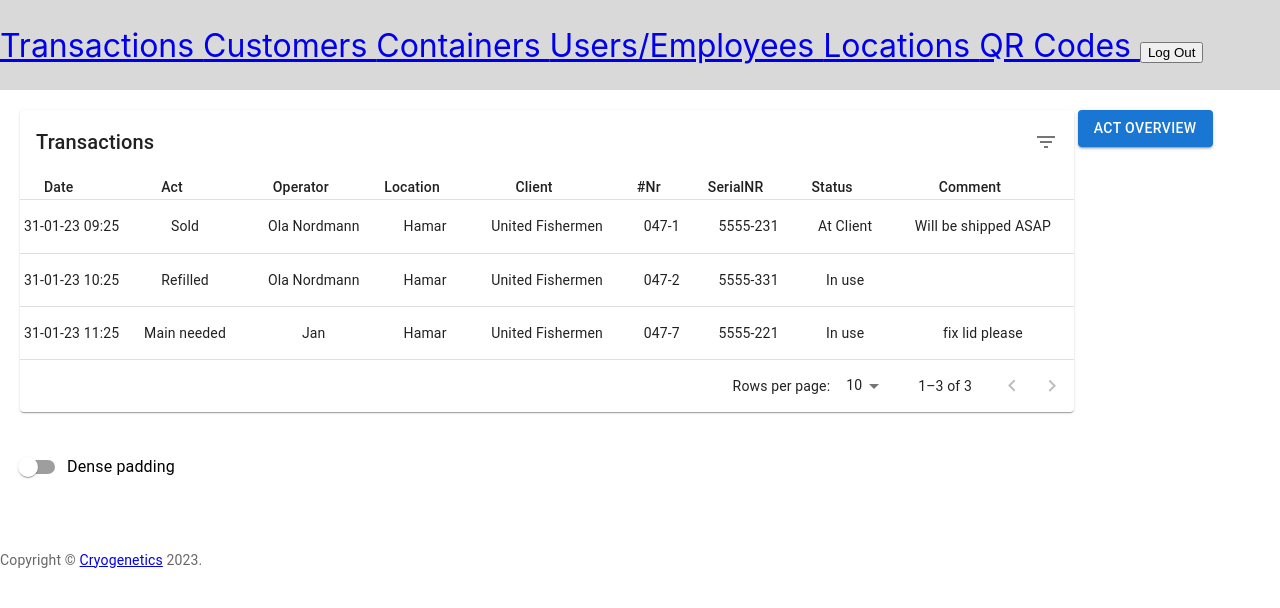
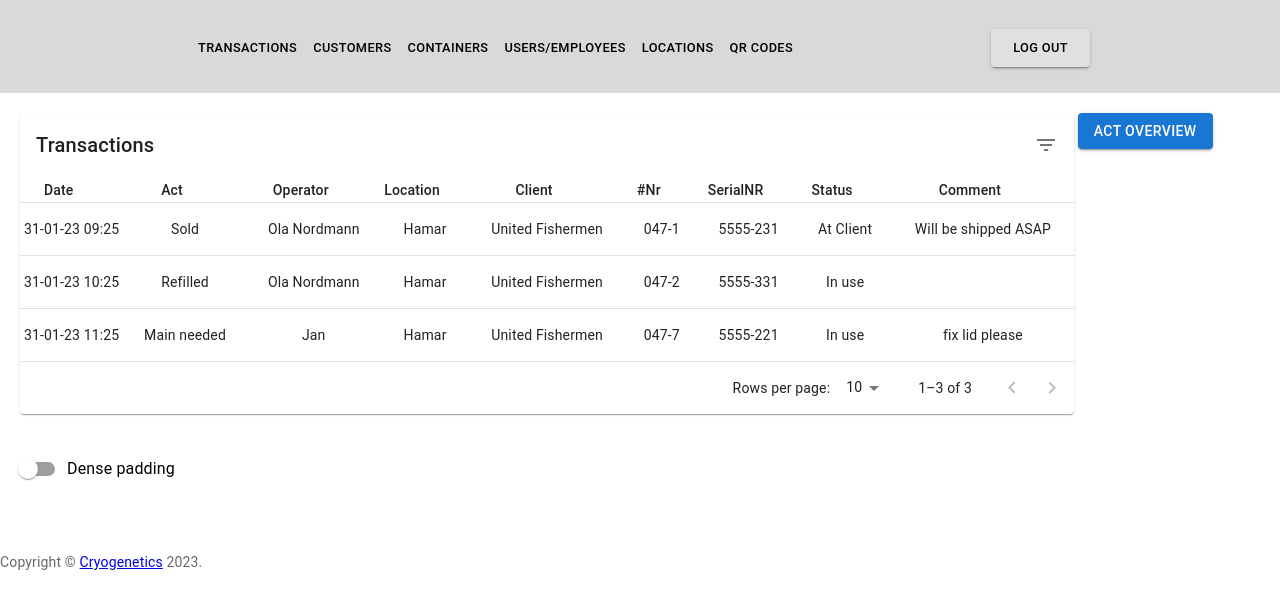
Before and after one commit to AxelJacobsen/Bachelor-thesis-2023_Cryogenetics, a React (Create React App) app in the folder Code/Frontend/admin-website/: page /login in a window 1280 px wide. Both pictures are taken after typing "name@example.com", "Sample123" into the empty fields and a click on the button "SIGN IN". Shown: the top 608 px of the page. Built offline with nearby package versions, Linux system fonts and the light colour scheme.

Commit message:
Fixed Navbar, now it hides on logout, and shows what component is active

```diff
--- a/Code/Frontend/admin-website/src/App.css
+++ b/Code/Frontend/admin-website/src/App.css
@@ -8,4 +8,12 @@ nav {
   padding-top: 2%;
   padding-bottom: 2%;
   font-size: xx-large;
+  display: flex;
+  justify-content: space-evenly;
 }
+
+.navButtons Button{
+  justify-content: space-evenly;
+  color: inherit;
+  font-size: 1vw;
+}
--- a/Code/Frontend/admin-website/src/App.js
+++ b/Code/Frontend/admin-website/src/App.js
@@ -13,6 +13,8 @@ import Users from './components/Users'
 import Models from './components/Models'
 import Statuses from './components/Statuses'
 import Acts from './components/Acts'
+import Button from '@mui/material/Button'
+import NavBar from './components/NavBar'
 
 
 
@@ -42,16 +44,14 @@ function App() {
 
   return (
     <Router>
+
     <nav>
-      <Link to="/"> Transactions </Link>
-      <Link to="/customers"> Customers </Link>
-      <Link to="/containers"> Containers </Link>
-      <Link to="/users"> Users/Employees </Link>
-      <Link to="/locations"> Locations </Link>
-      <Link to="/qrcodes"> QR Codes </Link>
-      <button onClick={handleLogOut}> Log Out </button>
+    {isLoggedIn && //Hides navbar if not logged in
+      <><NavBar /><div className='navButtons'>
+            <Button onClick={handleLogOut} size='large' variant='contained' color='inherit'> Log Out </Button>
+          </div></>
+    }
     </nav>
-
       <Routes>
         <Route path="/" element={isLoggedIn ? <Transactions isLoggedIn={isLoggedIn}/> : <Navigate to="/login" />} />
 
--- a/Code/Frontend/admin-website/src/components/Acts.js
+++ b/Code/Frontend/admin-website/src/components/Acts.js
@@ -196,8 +196,8 @@ export default function Customers() {
   return (
 
     <Box sx={{ width: '100%' }}>
-      <div class = "grid-container">
-        <div class = "grid-child table"><Paper sx={{ width: '100%', mb: 2 }}>
+      <div className = "grid-container">
+        <div className = "grid-child table"><Paper sx={{ width: '100%', mb: 2 }}>
         <EnhancedTableToolbar />
           <TableContainer>
             <Table
@@ -271,7 +271,7 @@ export default function Customers() {
           />
         </Paper>
       </div>
-      <div class = "grid-child-buttons">
+      <div className = "grid-child-buttons">
         <Button variant='contained' color='success'> Add ACT </Button>
         <Button variant='contained' onClick={handleTransactionClick}> Back to Transaction screen </Button>
       </div>
--- a/Code/Frontend/admin-website/src/components/Containers.js
+++ b/Code/Frontend/admin-website/src/components/Containers.js
@@ -227,8 +227,8 @@ export default function Containers() {
   return (
 
     <Box sx={{ width: '100%' }}>
-    <div class = "grid-container">
-      <div class = "grid-child table"><Paper sx={{ width: '100%', mb: 2 }}>
+    <div className = "grid-container">
+      <div className = "grid-child table"><Paper sx={{ width: '100%', mb: 2 }}>
         <EnhancedTableToolbar />
           <TableContainer>
             <Table
@@ -309,7 +309,7 @@ export default function Containers() {
         </Paper>
       </div>
 
-      <div class = "grid-child-buttons">
+      <div className = "grid-child-buttons">
         <Button variant='contained' color='success' onClick={handleOpenModal}> Add container </Button>
         <AddContainerModal open={openModal} handleClose={handleCloseModal} />
         <Button variant='contained' onClick={handleModelClick}> Model Overview </Button>
--- a/Code/Frontend/admin-website/src/components/Customers.js
+++ b/Code/Frontend/admin-website/src/components/Customers.js
@@ -189,8 +189,8 @@ export default function Customers() {
   return (
 
     <Box sx={{ width: '100%' }}>
-    <div class = "grid-container">
-      <div class = "grid-child table"><Paper sx={{ width: '100%', mb: 2 }}>
+    <div className = "grid-container">
+      <div className = "grid-child table"><Paper sx={{ width: '100%', mb: 2 }}>
         <EnhancedTableToolbar />
           <TableContainer>
             <Table
@@ -264,7 +264,7 @@ export default function Customers() {
           />
         </Paper>
       </div>
-      <div class = "grid-child-buttons">
+      <div className = "grid-child-buttons">
         <Button variant='contained' color='success'> Add customer </Button>
       </div>
     </div>
--- a/Code/Frontend/admin-website/src/components/Locations.js
+++ b/Code/Frontend/admin-website/src/components/Locations.js
@@ -189,8 +189,8 @@ export default function Customers() {
   return (
 
     <Box sx={{ width: '100%' }}>
-    <div class = "grid-container">
-      <div class = "grid-child table"><Paper sx={{ width: '100%', mb: 2 }}>
+    <div className = "grid-container">
+      <div className = "grid-child table"><Paper sx={{ width: '100%', mb: 2 }}>
 
         <EnhancedTableToolbar />
           <TableContainer>
@@ -265,7 +265,7 @@ export default function Customers() {
           />
         </Paper>
       </div>
-      <div class = "grid-child-buttons">
+      <div className = "grid-child-buttons">
         <Button variant='contained' color='success'> Add location </Button>
       </div>
     </div>
--- a/Code/Frontend/admin-website/src/components/Models.js
+++ b/Code/Frontend/admin-website/src/components/Models.js
@@ -200,8 +200,8 @@ export default function Customers() {
   return (
 
     <Box sx={{ width: '100%' }}>
-      <div class = "grid-container">
-      <div class = "grid-child table"><Paper sx={{ width: '100%', mb: 2 }}>
+      <div className = "grid-container">
+      <div className = "grid-child table"><Paper sx={{ width: '100%', mb: 2 }}>
       <EnhancedTableToolbar />
         <TableContainer>
           <Table
@@ -276,7 +276,7 @@ export default function Customers() {
         />
       </Paper>
       </div>
-      <div class = "grid-child-buttons">
+      <div className = "grid-child-buttons">
         <Button variant='contained' color='success'> Add Model </Button>
         <Button variant='contained' onClick={handleContainerClick}> Back to Container screen </Button>
       </div>
--- /dev/null
+++ b/Code/Frontend/admin-website/src/components/NavBar.js
@@ -0,0 +1,52 @@
+import React from 'react'
+import { useState } from 'react';
+import { useNavigate } from 'react-router-dom';
+import { Button } from '@mui/material';
+import '../App.css'
+
+export default function NavBar() {
+
+
+    const navigate = useNavigate();
+
+    const [activeButton, setActiveButton] = useState(null);
+
+    const handleClick = (buttonId) => {
+        setActiveButton(buttonId);
+    };
+
+    return (
+    <div className='navButtons'>
+        <Button onClick={() => {navigate('/'); handleClick(1)}}
+                variant={activeButton === 1 ? 'contained' : 'text'}
+                color={activeButton === 1 ? 'primary': 'inherit'}>
+                Transactions
+        </Button>
+        <Button onClick={() => {navigate('/customers'); handleClick(2)}}
+                variant={activeButton === 2 ? 'contained' : 'text'}
+                color={activeButton === 2 ? 'primary' : 'inherit'}>
+                Customers
+        </Button>
+        <Button onClick={() => {navigate('/containers'); handleClick(3)}}
+                variant={activeButton === 3 ? 'contained' : 'text'}
+                color={activeButton === 3 ? 'primary' : 'inherit'}>
+                Containers
+        </Button>
+        <Button onClick={() => {navigate('/users'); handleClick(4)}}
+                variant={activeButton === 4 ? 'contained' : 'text'}
+                color={activeButton === 4 ? 'primary' : 'inherit'}>
+                Users/Employees
+        </Button>
+        <Button onClick={() => {navigate('/locations'); handleClick(5)}}
+                variant={activeButton === 5 ? 'contained' : 'text'}
+                color={activeButton === 5 ? 'primary' : 'inherit'}>
+                Locations
+        </Button>
+        <Button onClick={() => {navigate('/qrcodes'); handleClick(6)}}
+                variant={activeButton === 6 ? 'contained' : 'text'}
+                color={activeButton === 6 ? 'primary' : 'inherit'}>
+                QR Codes
+        </Button>
+    </div>
+    )
+}
--- a/Code/Frontend/admin-website/src/components/Statuses.js
+++ b/Code/Frontend/admin-website/src/components/Statuses.js
@@ -193,8 +193,8 @@ export default function Customers() {
   return (
 
     <Box sx={{ width: '100%' }}>
-    <div class = "grid-container">
-      <div class = "grid-child table"><Paper sx={{ width: '100%', mb: 2 }}>
+    <div className = "grid-container">
+      <div className = "grid-child table"><Paper sx={{ width: '100%', mb: 2 }}>
       <EnhancedTableToolbar />
         <TableContainer>
           <Table
@@ -267,7 +267,7 @@ export default function Customers() {
         />
       </Paper>
       </div>
-      <div class = "grid-child-buttons">
+      <div className = "grid-child-buttons">
         <Button variant='contained' color='success'> Add Status </Button>
         <Button variant='contained' onClick={handleContainerClick}> Back to Container screen </Button>
       </div>
--- a/Code/Frontend/admin-website/src/components/Transactions.js
+++ b/Code/Frontend/admin-website/src/components/Transactions.js
@@ -218,8 +218,8 @@ export default function Transactions({ isLoggedIn }) {
 
   return (
     <Box sx={{ width: '100%' }}>
-    <div class = "grid-container">
-      <div class = "grid-child table"><Paper sx={{ width: '100%', mb: 2 }}>
+    <div className = "grid-container">
+      <div className = "grid-child table"><Paper sx={{ width: '100%', mb: 2 }}>
         <EnhancedTableToolbar />
           <TableContainer>
             <Table
@@ -290,7 +290,7 @@ export default function Transactions({ isLoggedIn }) {
           />
         </Paper>
         </div>
-        <div class = "grid-child-buttons">
+        <div className = "grid-child-buttons">
           <Button variant='contained' onClick={handleActClick}> ACT Overview </Button>
         </div>
       </div>
--- a/Code/Frontend/admin-website/src/components/Users.js
+++ b/Code/Frontend/admin-website/src/components/Users.js
@@ -195,8 +195,8 @@ export default function Customers() {
   return (
 
     <Box sx={{ width: '100%' }}>
-    <div class = "grid-container">
-      <div class = "grid-child table"><Paper sx={{ width: '100%', mb: 2 }}>
+    <div className = "grid-container">
+      <div className = "grid-child table"><Paper sx={{ width: '100%', mb: 2 }}>
       <EnhancedTableToolbar />
         <TableContainer>
           <Table
@@ -272,7 +272,7 @@ export default function Customers() {
         />
       </Paper>
       </div>
-      <div class = "grid-child-buttons">
+      <div className = "grid-child-buttons">
         <Button variant='contained' color='success'> Add user </Button>
       </div>
     </div>
```
